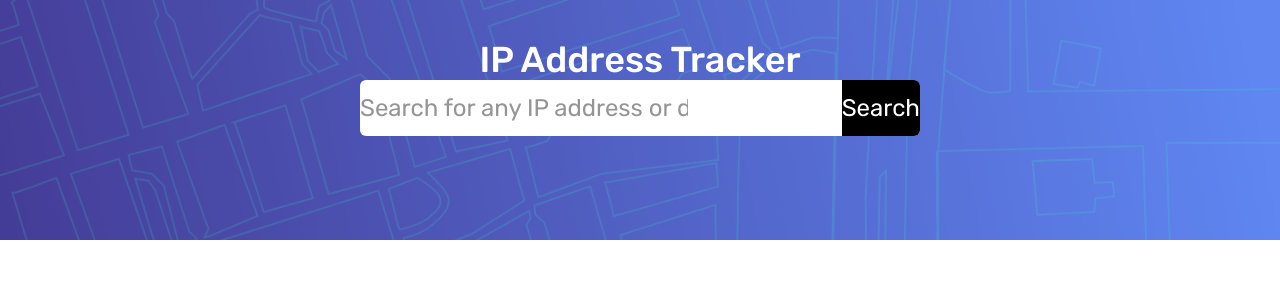
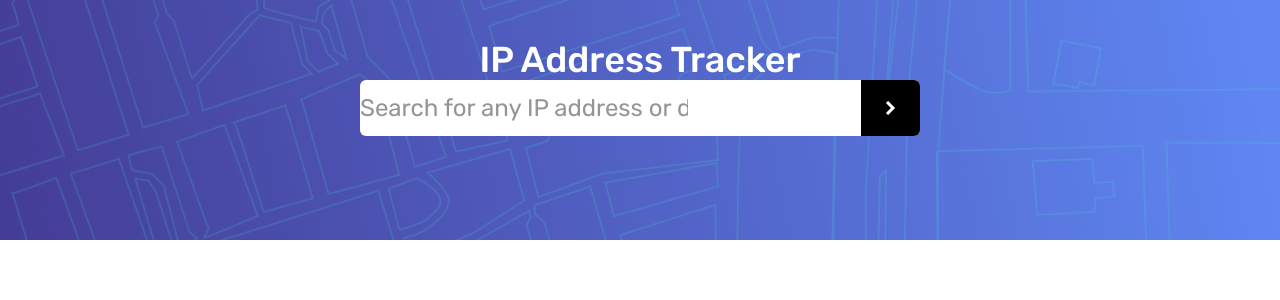
Before and after one commit to cjislegit/ip_address_tracker, a Next.js app: page / in a window 1280 px wide. Shown: the top 300 px of the page. Built offline with nearby package versions, Linux system fonts and the light colour scheme.

Commit message:
Replace search button label with arrow icon
Use the arrow asset in the search button and add horizontal padding.

```diff
--- a/src/components/hero.js
+++ b/src/components/hero.js
@@ -1,4 +1,7 @@
 import heroImage from '@/assets/pattern-bg-desktop.png';
+import arrowIcon from '@/assets/icon-arrow.svg';
+
+import Image from 'next/image';
 
 export default function Hero() {
   return (
@@ -12,8 +15,8 @@ export default function Hero() {
       </h1>
       <div className='self-center bg-white rounded-md w-140 h-14 flex items-center justify-between'>
         <input type='text' placeholder='Search for any IP address or domain' />
-        <button className='bg-black text-white h-full rounded-r-md'>
-          Search
+        <button className='bg-black text-white h-full rounded-r-md px-6'>
+          <Image src={arrowIcon.src} alt='arrow icon' width={11} height={14} />
         </button>
       </div>
     </section>
```
